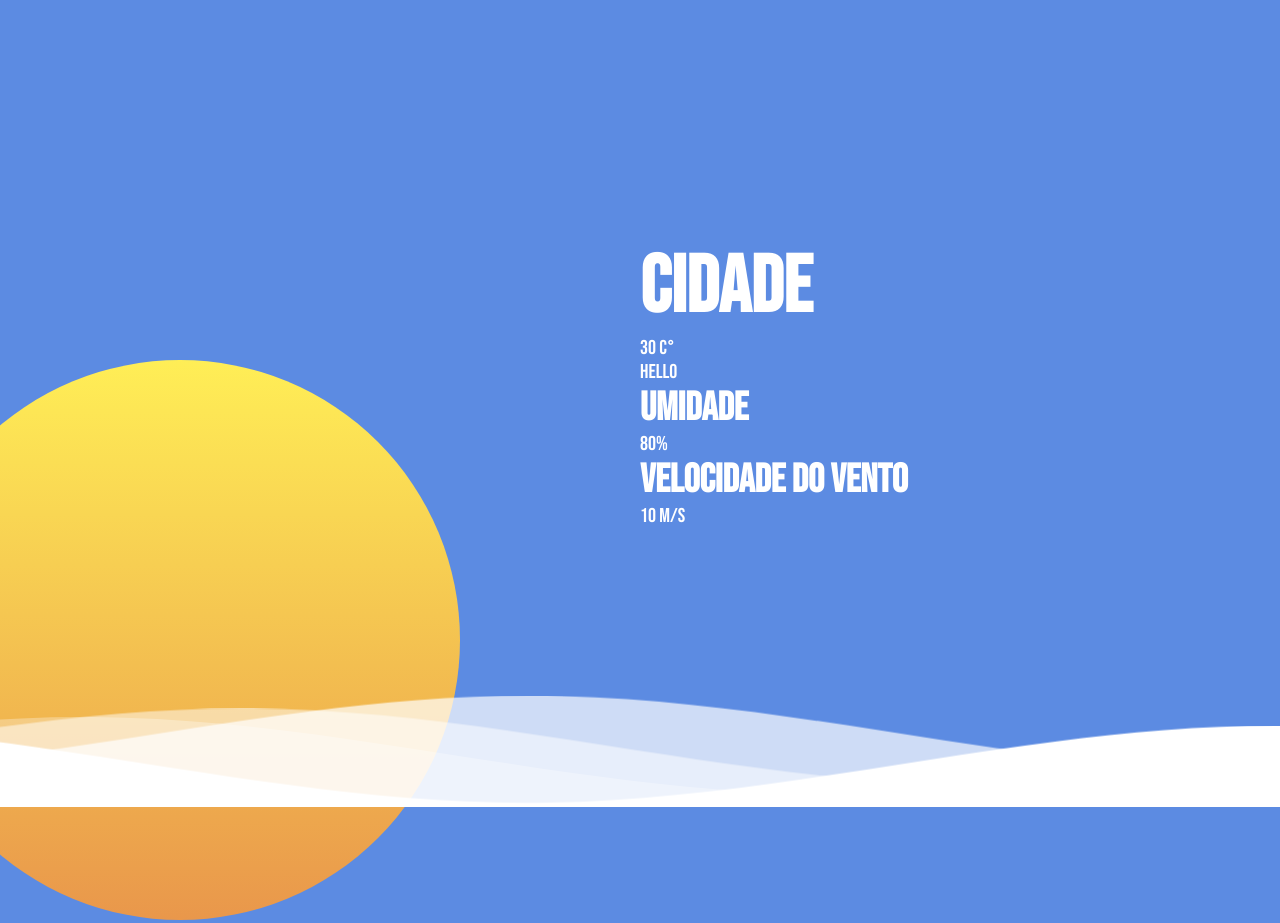
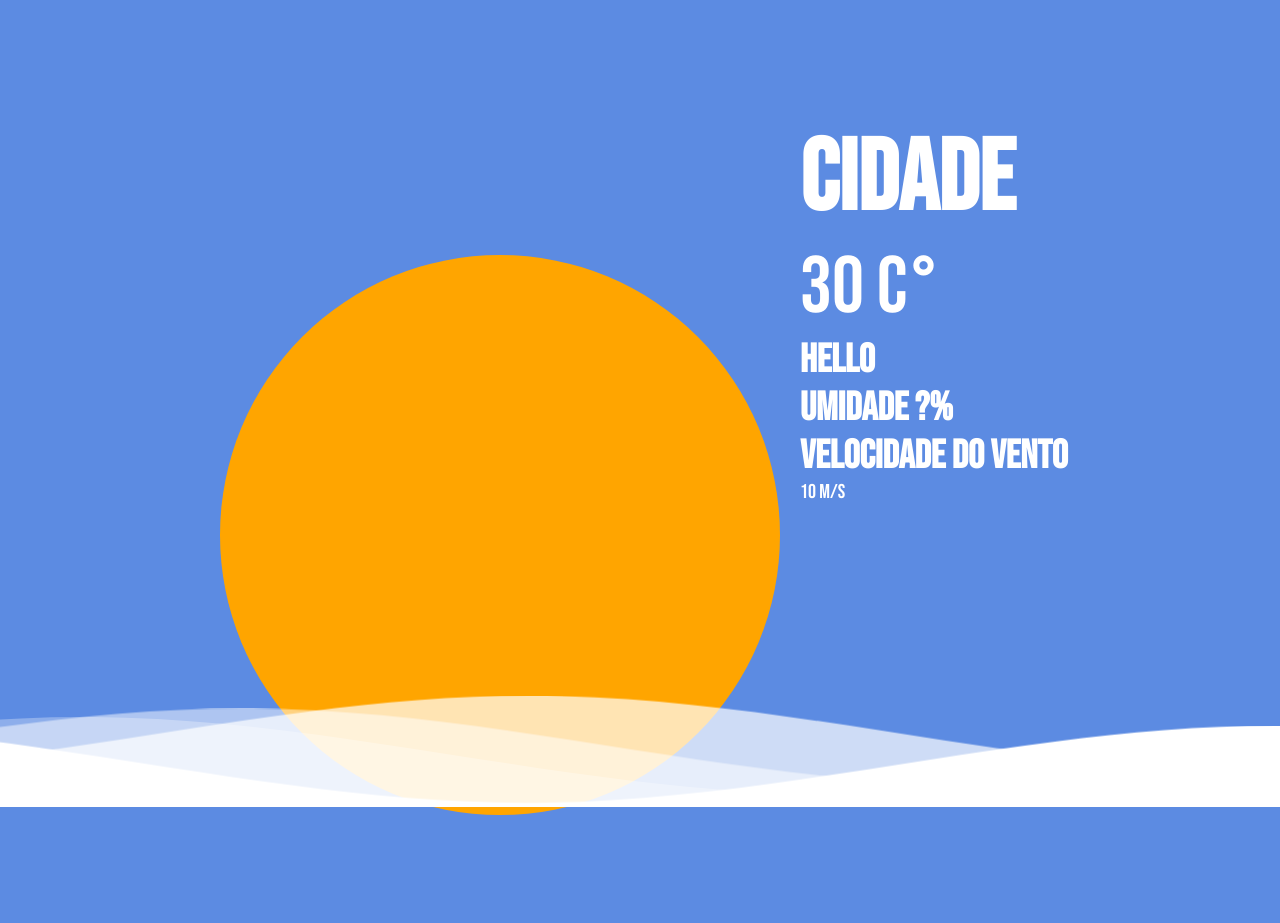
Before and after one commit to GabrielBaiano/Clima-app, a plain HTML site: page index.html in a window 1280 px wide. Drawn offline with Linux system fonts and the light colour scheme.

Commit message:
Update sun
comi

```diff
--- a/apiScript.js
+++ b/apiScript.js
@@ -13,9 +13,9 @@ async function climatizando(Latitude, Longitude) {
 
     city.innerText = `${data.name}`
     temp.innerHTML = `${parseInt(data.main.temp) - 273} <span>°C</span>`
-    humidity.innerHTML = `${parseInt(data.main.humidity)}%`
+    humidity.innerHTML = `${parseInt(data.main.humidity)}% de Umidade`
     wind.innerHTML = `${parseInt(data.wind.speed)}<span>m/s</span>`
-    description.innerHTML = `${data.weather[0].description}`
+    description.innerHTML = `Tempo ${data.weather[0].description}`
 
     return
 }
--- a/index.html
+++ b/index.html
@@ -12,17 +12,15 @@
     </head>
 
     <body>
-        <div class="circulo">
-            <div class="circulo-1"></div>
-        </div>
+
+        <canvas id="canvas" width="1000" height="1000"></canvas>
 
         <div class="container-clima">
             <div>
                 <h1 class="city">Cidade</h1>
                 <p class="temp">30 C°</p>
-                <p class="descriptrion">hello</p>
-                <h1>Umidade</h1>
-                <p class="Umidade">80%</p>
+                <h1 class="descriptrion">hello</h1>
+                <h1 class="Umidade">Umidade ?%</h1>
                 <h1>Velocidade do vento</h1>
                 <p class="windSpeed">10 m/s</p>
             </div>
@@ -50,7 +48,7 @@
                             xlink:href="#gentle-wave"
                             x="48"
                             y="0"
-                            fill="rgba(255,255,255,0.7"
+                            fill="rgba(255,255,255,0.7)"
                         />
                         <use
                             xlink:href="#gentle-wave"
@@ -74,6 +72,7 @@
                 </svg>
             </div>
         </div>
+        <div></div>
         <script src="apiScript.js"></script>
         <script src="script.js"></script>
     </body>
--- a/script.js
+++ b/script.js
@@ -1,24 +1,41 @@
 'use strict'
 
-let now = new Date()
-let hours = now.getHours()
+const canvas = document.getElementById('canvas')
+const ctx = canvas.getContext('2d')
 
-const sun = document.querySelector('.circulo')
-const body = document.querySelector('body')
+function drawCircle(x, y, radius) {
+    ctx.beginPath()
+    ctx.arc(x, y, radius, 0, Math.PI * 2)
+    ctx.fillStyle = 'orange'
+    ctx.fill()
+    ctx.closePath()
+}
 
-let arfunc = () =>
-    hours > 6 && hours < 12
-        ? (sun.style.top = '65vh')
-        : hours > 12 && hours < 16
-        ? (sun.style.top = '10vh')
-        : hours > 16 && hours < 17
-        ? (sun.style.top = '-40vh')
-        : sun
-arfunc()
+function updateSpherePosition() {
+    const now = new Date()
+    const hours = now.getHours()
+    const minutes = now.getMinutes()
 
-hours > 17 && hours < 24
-    ? (sun.style.background = 'linear-gradient(#f3f4f5,#58626d)')
-    : sun
-hours > 17 && hours < 24
-    ? (body.style.background = 'background: #101e38;')
-    : sun
+    const centerX = canvas.width / 2
+    const centerY = canvas.height / 2
+    const radius = 100
+
+    // Calculate the angle based on the time of day
+    const angle =
+        (2 * Math.PI * (hours % 12)) / 12 + (2 * Math.PI * (minutes / 60)) / 12
+
+    // Calculate the vertical position of the sphere
+    const x = centerX
+    const y = centerY + radius * Math.sin(angle)
+
+    // Clear the canvas
+    ctx.clearRect(0, 0, canvas.width, canvas.height)
+
+    // Draw the sphere at the new position
+    drawCircle(x, y, 280)
+
+    // Schedule the next update
+    setTimeout(updateSpherePosition, 1000) // Update every second
+}
+
+updateSpherePosition() // Start the animation
--- a/style.css
+++ b/style.css
@@ -8,16 +8,6 @@
 body {
     background: #5c8be2;
     overflow-y: hidden;
-}
-
-.circulo {
-    border-radius: 50%;
-    width: 70vh;
-    height: 70vh;
-    background: linear-gradient(#ffee56, #e9974b);
-    position: absolute;
-    left: -100px;
-    top: 45vh;
 }
 
 /* custom waves! */
@@ -88,13 +78,20 @@ body {
 
 .container-clima {
     position: absolute;
-    top: 30vh;
-    left: 80vh;
+    top: 15vh;
+    left: 100vh;
     font-family: 'Bebas Neue', sans-serif;
     color: rgb(255, 255, 255);
     font-size: 20px;
 }
 
 .city {
+    font-size: 100px;
+}
+
+.temp {
     font-size: 80px;
 }
+.description {
+    font-size: 80px;
+}
```
